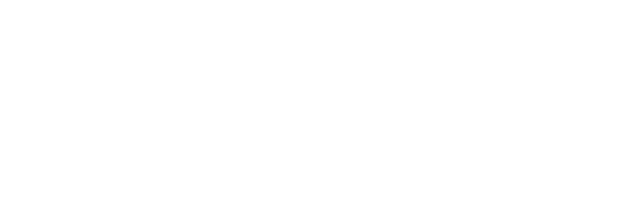
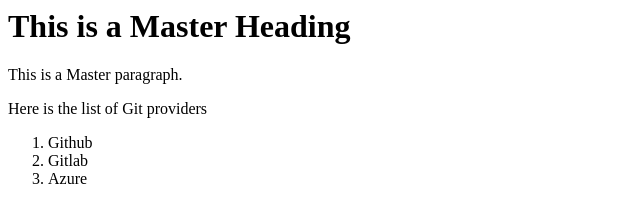
Before and after one commit to ehrar22/MySecretProject, a plain HTML site: page index.html in a window 1280 px wide. Shown: the whole page, without its empty margins (0-640 px from the left). Drawn offline with Linux system fonts and the light colour scheme.

Commit message:
Update index.html

```diff
--- a/index.html
+++ b/index.html
@@ -7,6 +7,16 @@
 </head>
 <body>
 
+<h1>This is a Master Heading</h1>
+<p>This is a Master paragraph.</p>
+
+  <p>Here is the list of Git providers</p>
+ <ol>
+   <li>Github</li>
+   <li>Gitlab</li>
+   <li>Azure</li>
+ </ol>
+
 
 
 
```
